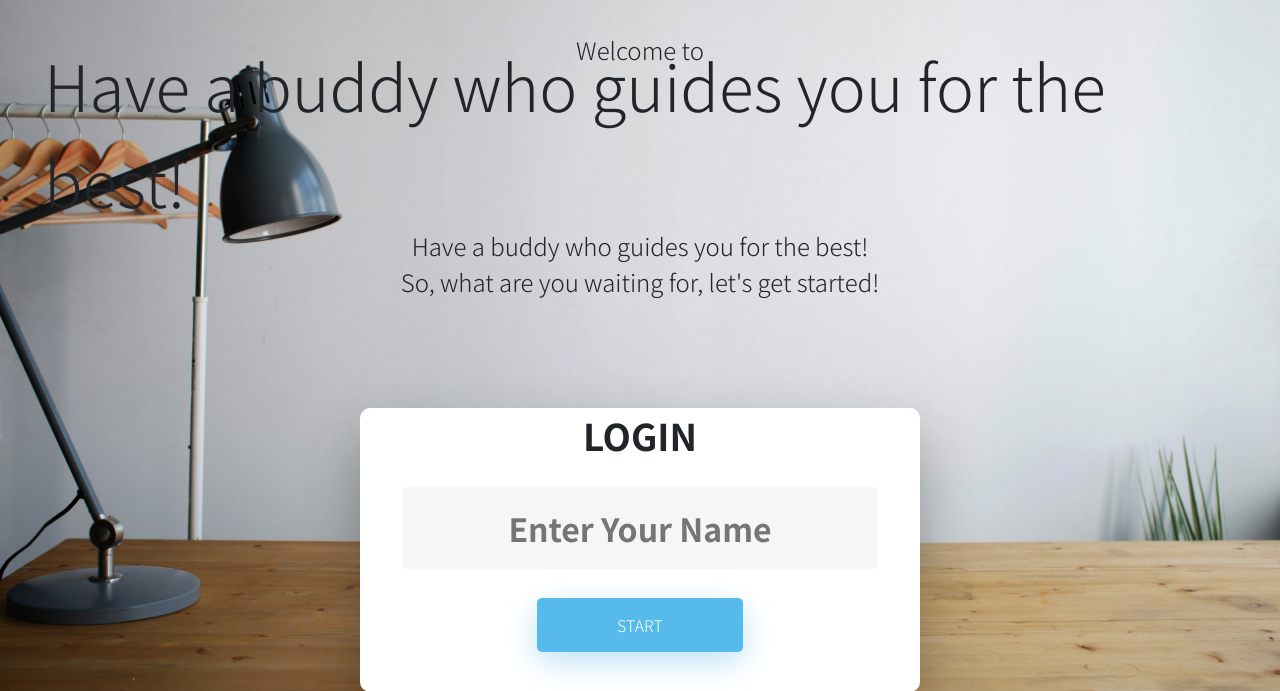
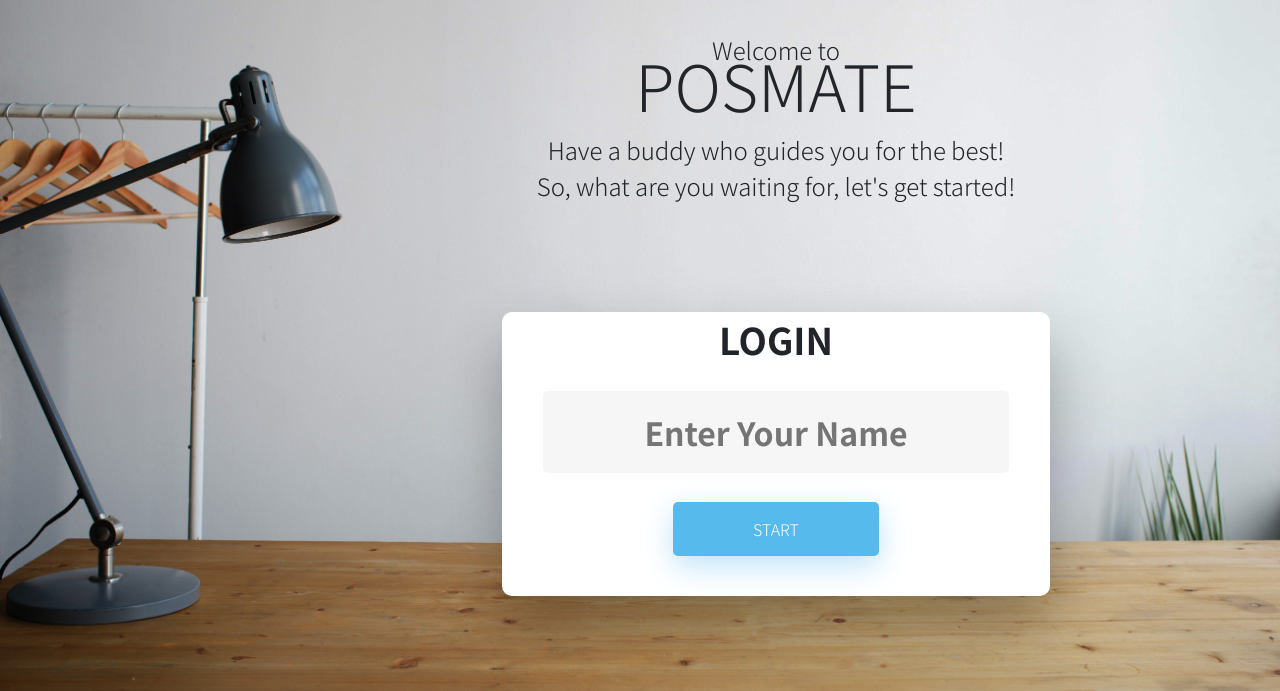
Before and after one commit to Garvit9000c/PosMate, a Flask app: page /home in a window 1280 px wide. Shown: the part 78-769 px from the top of the page. Run offline with Flask 2, Linux system fonts and the light colour scheme; some libraries are stand-ins or nearby versions; some web fonts are replaced.

Commit message:
loading page

```diff
--- a/templates/home.html
+++ b/templates/home.html
@@ -22,7 +22,7 @@
            <div  class ="t">
                 Welcome to
             </div>
-            <div><span id="first" >Have a buddy who guides you for the best!</span></div>
+            <div><span id="first" >POSMATE</span></div>
 
            <div id="second">
                 <span class="t">
```
